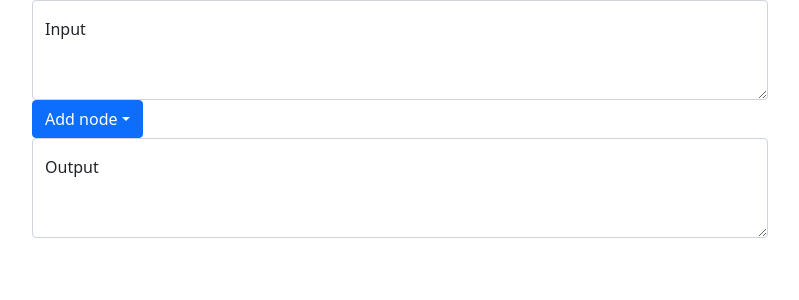
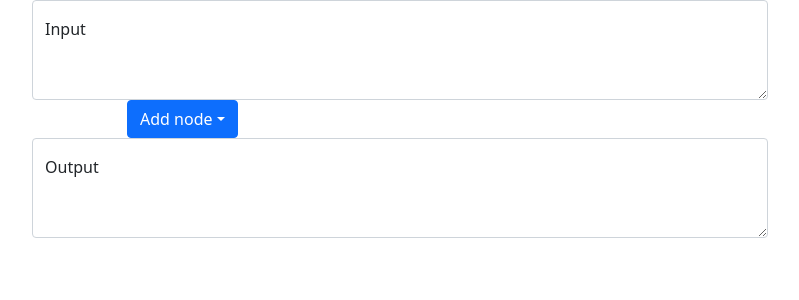
Before and after one commit to ltpquang/nagini, a React (Create React App) app: page / in a window 1280 px wide. Shown: the top 300 px of the page, without its empty margins (240-1039 px from the left). Built offline with nearby package versions, Linux system fonts and the light colour scheme.

Commit message:
Columnize

```diff
--- a/src/App.tsx
+++ b/src/App.tsx
@@ -5,12 +5,8 @@ import Main from "./pkg/main/Main";
 function App() {
   return (
     <div className="App">
-      <Container>
-        <Row>
-          <Col md={{ span: 8, offset: 2 }}>
-            <Main/>
-          </Col>
-        </Row>
+      <Container fluid={"md"}>
+        <Main/>
       </Container>
     </div>
   );
--- a/src/pkg/main/Main.tsx
+++ b/src/pkg/main/Main.tsx
@@ -1,5 +1,5 @@
 import React from "react";
-import {FloatingLabel, Form} from "react-bootstrap";
+import {Col, FloatingLabel, Form, Row} from "react-bootstrap";
 import TransformEngine from "../engine/TransformEngine";
 
 interface Props {
@@ -23,6 +23,8 @@ class Main extends React.Component<Props, State> {
 
   render = () =>
       <div className="Main">
+        <Row>
+          <Col md={{ span: 8, offset: 2 }}>
             <FloatingLabel controlId="inputTextArea" label="Input">
               <Form.Control
                   as="textarea"
@@ -31,7 +33,15 @@ class Main extends React.Component<Props, State> {
                   onChange={(event) => this.handleInputChange(event)}
               />
             </FloatingLabel>
+          </Col>
+        </Row>
+        <Row>
+          <Col md={{ span: 6, offset: 3 }}>
             <TransformEngine/>
+          </Col>
+        </Row>
+        <Row>
+          <Col md={{ span: 8, offset: 2 }}>
             <FloatingLabel controlId="outputTextArea" label="Output">
               <Form.Control
                   as="textarea"
@@ -40,6 +50,8 @@ class Main extends React.Component<Props, State> {
                   value={this.state.output}
               />
             </FloatingLabel>
+          </Col>
+        </Row>
       </div>;
 }
 
```
Lines whose indentation alone changed are shown as unchanged.
